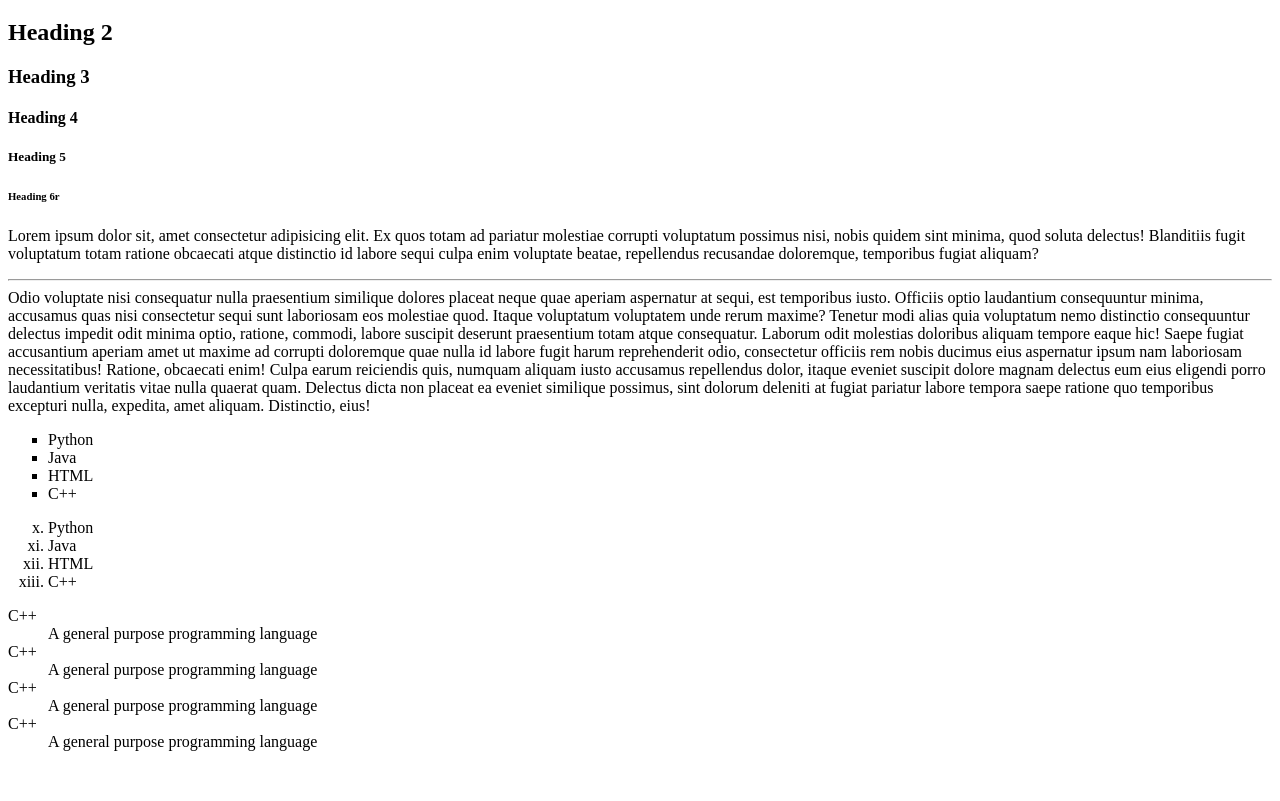
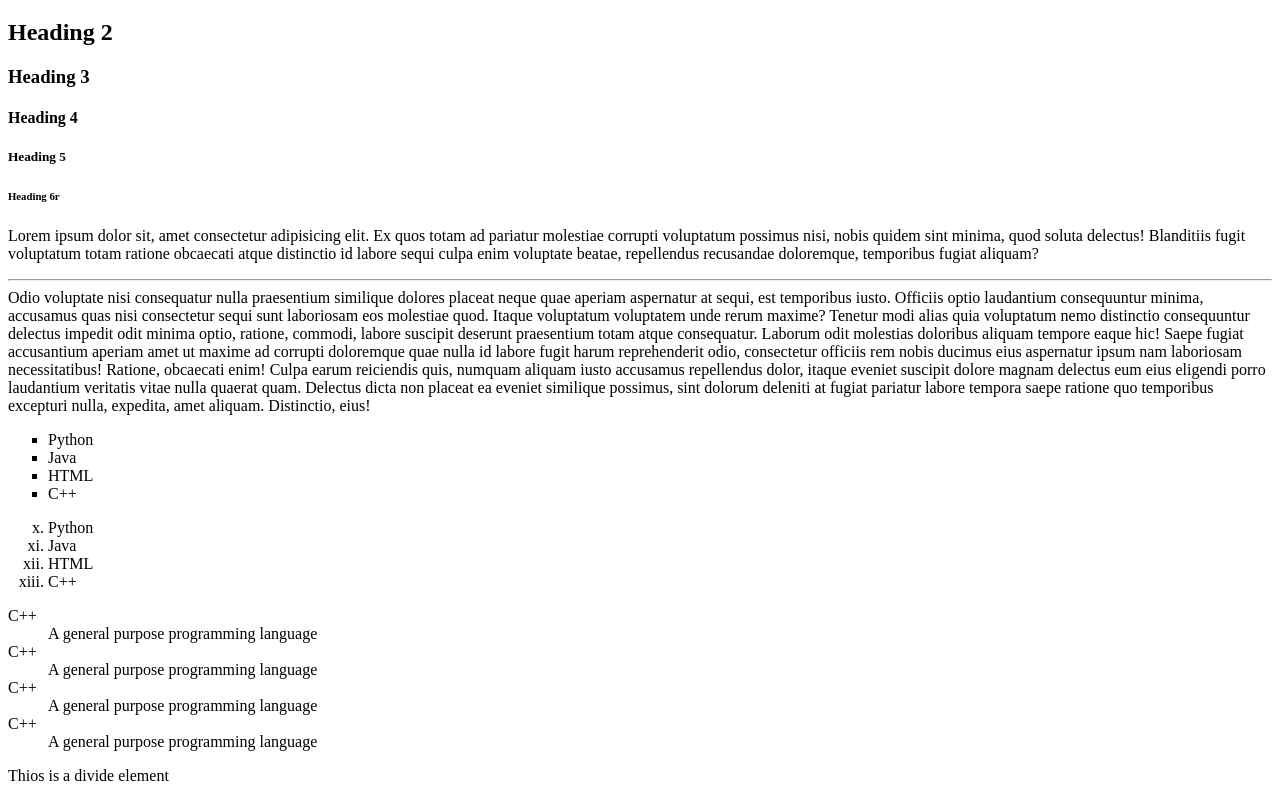
Before and after one commit to Parmenas-N/icsd-col, a plain HTML site: page index.html in a window 1280 px wide. Shown: the part 61-862 px from the top of the page. Before the commit the page ends 828 px from the top, so only its background shows below. Drawn offline with Linux system fonts and the light colour scheme.

Commit message:
Introducing div element

```diff
--- a/index.html
+++ b/index.html
@@ -38,5 +38,9 @@
             <dt>C++</dt>
             <dd>A general purpose programming language</dd>
         </dl>
+
+        <div>
+            <p>Thios is a divide element</p>
+        </div>
 </body>
 </html>
```
